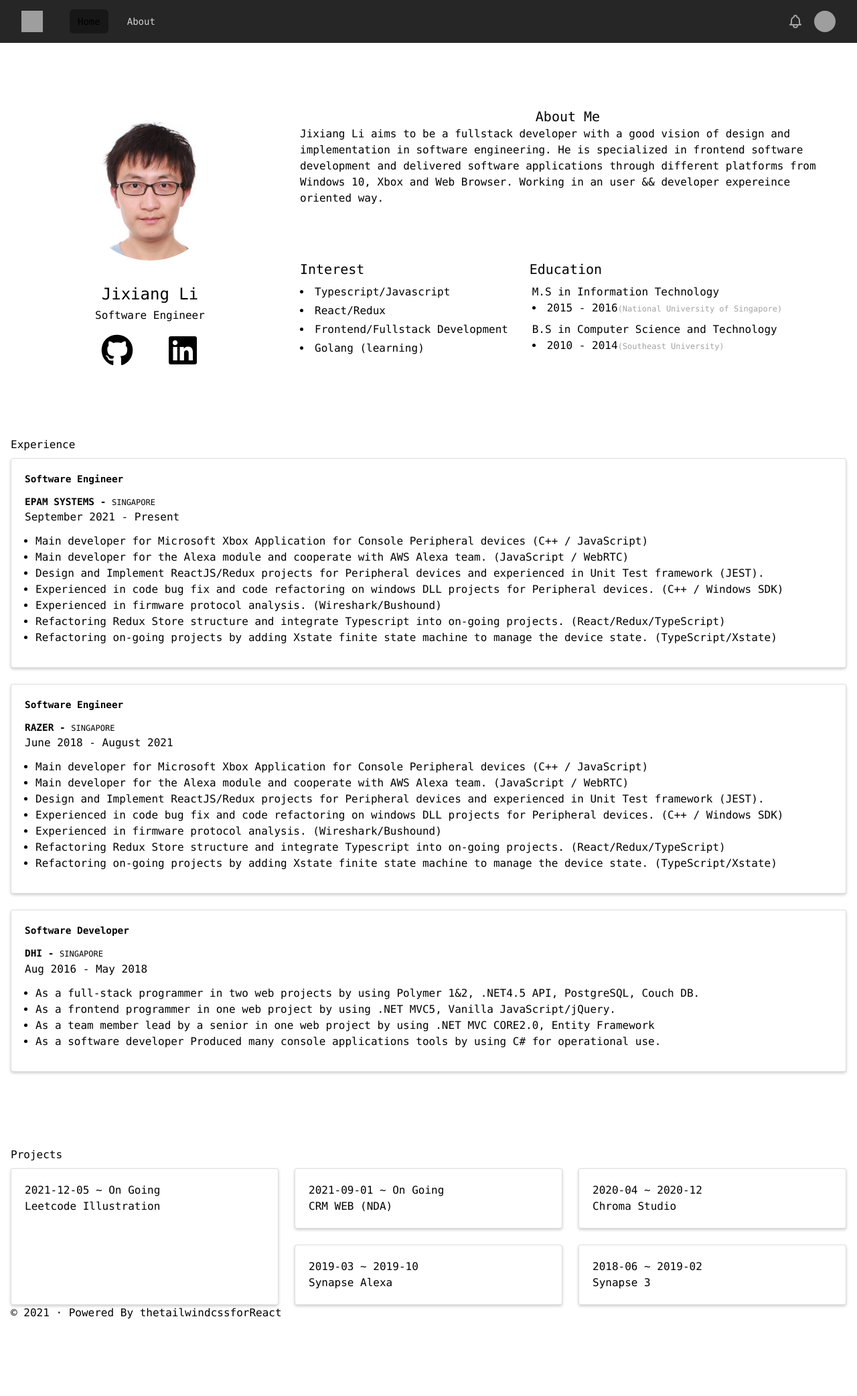
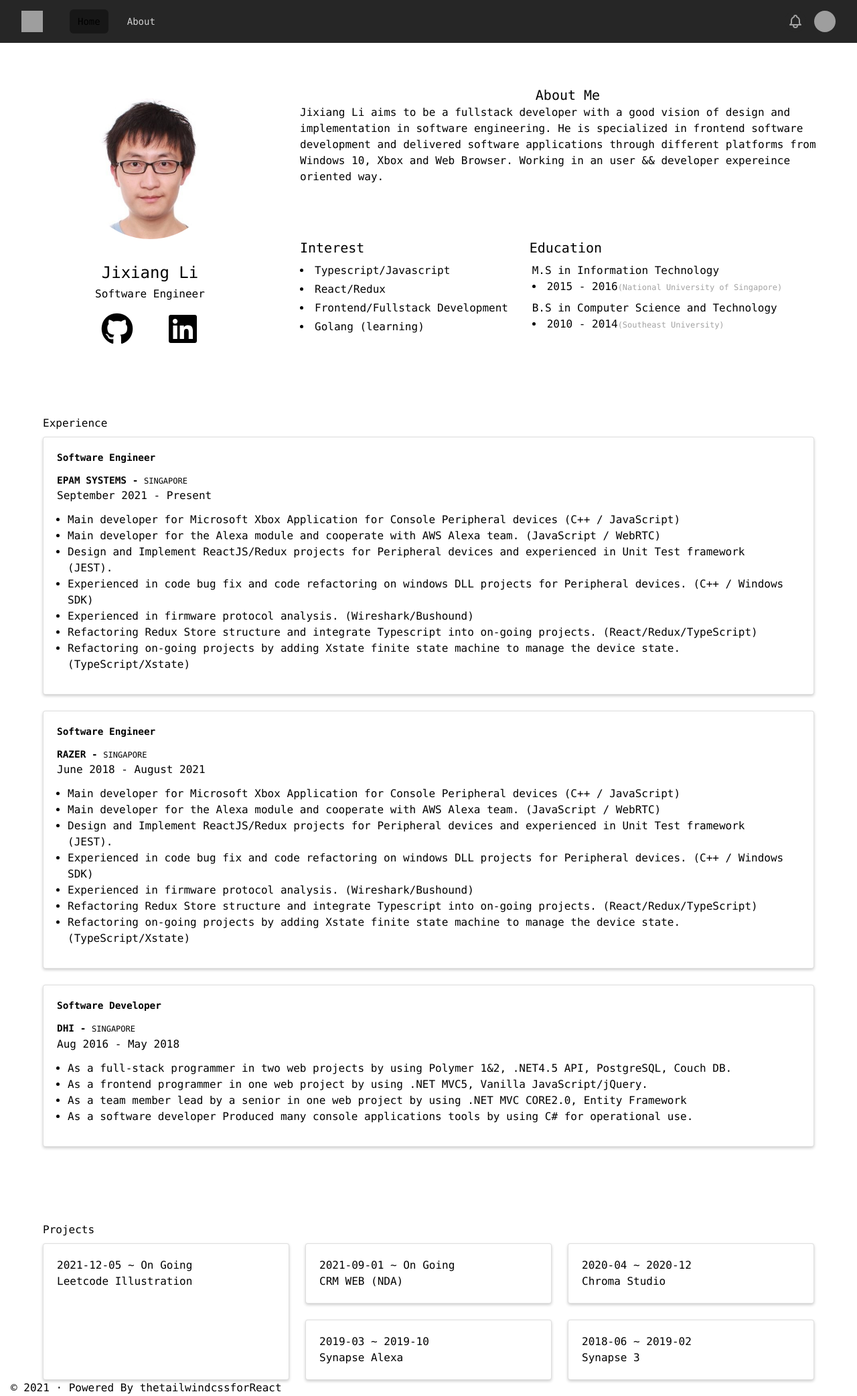
Before and after one commit to ljx213101212/ljx213101212.github.io, a React (Vite) app in the folder hello-jixiang/: page / in a window 1280 px wide. Shown: the whole page at 67% size. Before the commit the page ends 1972 px from the top, so only its background shows below. Built offline with nearby package versions, Linux system fonts and the light colour scheme; grey boxes are pictures that could not be loaded.

Commit message:
container css refactoring

```diff
--- a/hello-jixiang/src/views/Home.tsx
+++ b/hello-jixiang/src/views/Home.tsx
@@ -16,8 +16,8 @@ const Home = () => {
   return (
     <React.Fragment>
       {/* <Header title="Biography" /> */}
-      <div className="container items-center mx-auto px-4 leading-normal">
-        <section className="md:flex aboutme pt-20">
+      <div className="md:container md:mx-auto items-center px-4 leading-normal">
+        <section className="md:flex aboutme pt-12">
           <div className="md:flex justify-center flex-gold-prev">
             <div className="md:flex flex-col p-4 justify-items-center items-center">
               <img className="md:w-3/5 rounded-full m-auto w-1/2" src={avatarUrl} alt="Avatar" />
@@ -86,13 +86,13 @@ const Home = () => {
             </div>
           </div>
         </section>
-        <section className="flex flex-col pt-20 experience">
+        <section className="flex flex-col pt-20 md:px-12  experience">
           <div className="mt-2">Experience</div>
           <div className="flex flex-col w-full mt-2">
             <Experiences experiences={myExps}></Experiences>
           </div>
         </section>
-        <section className="flex flex-col pt-20 project">
+        <section className="flex flex-col pt-20 md:px-12 project">
           <div className="mt-2">Projects</div>
           <div className="grid grid-cols-1 md:grid-cols-3 gird-rows-1 md: grid-rows-2 gap-4 md:gap-6 w-full mt-2">
             <Projects projects={myProjs}></Projects>
--- a/hello-jixiang/tailwind.config.js
+++ b/hello-jixiang/tailwind.config.js
@@ -5,6 +5,7 @@ module.exports = {
   content: ['./src/**/*.{html,js,tsx,jsx}'],
   corePlugins: {
     gap: true,
+    p: true,
   },
   purge: {
     enabled: process.env.NODE_ENV === 'production',
```
